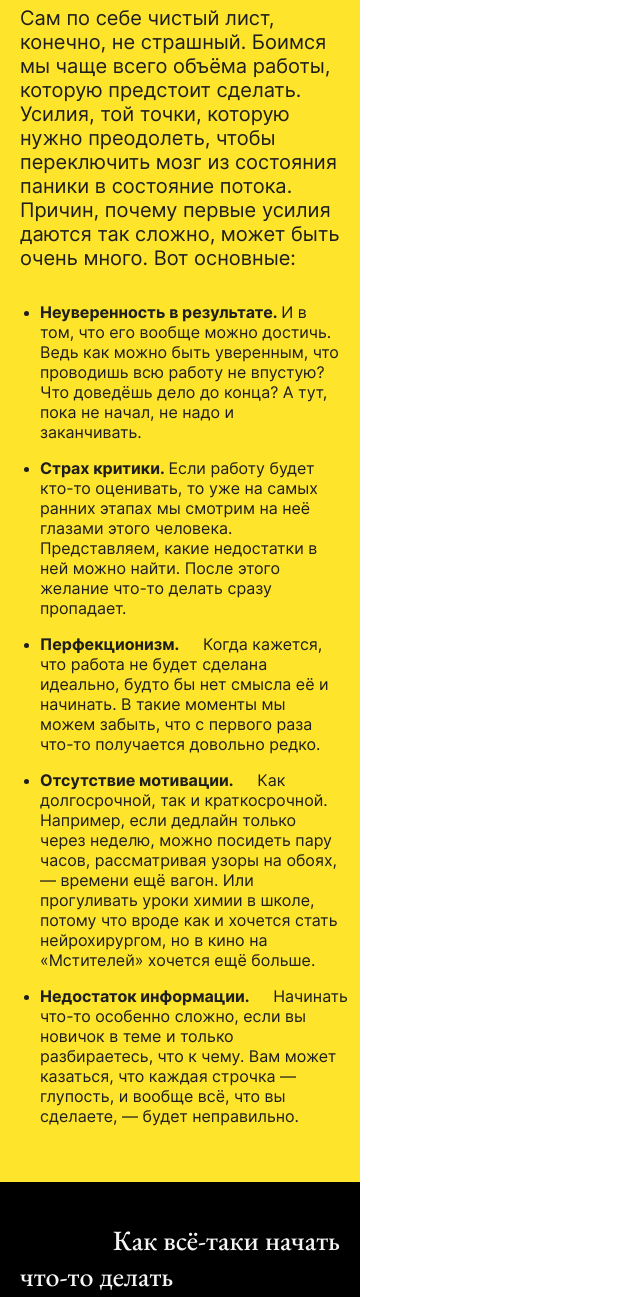
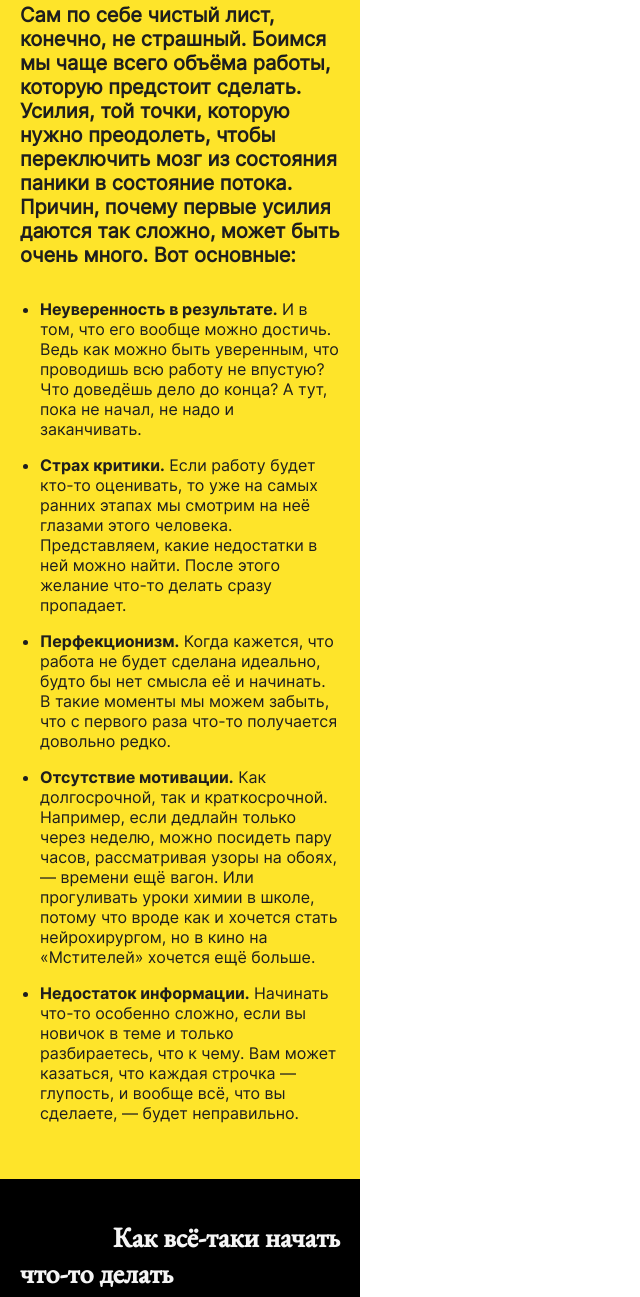
Before and after one commit to Grevtseva/s-chistogo-lista, a plain HTML site: page index.html in a window 1280 px wide. Shown: the part 1118-2415 px from the top of the page, without its empty margins (0-640 px from the left). Drawn offline with Linux system fonts and the light colour scheme.

Commit message:
Version 4

```diff
--- a/index.html
+++ b/index.html
@@ -13,7 +13,7 @@
       <a class="header__logo">
         <img class="header__logo-image" alt="Лого" src="./images/logo.svg">
       </a>
-      <nav class="menu">
+      <nav>
         <ul>
           <li class="header__menu header__menu-without-line">Главная</li>
           <li class="header__menu">О нас</li>
@@ -23,8 +23,7 @@
     </header>
     <main>
       <section
-        class="content-section content-section__theme--dark content-section__cover"
-      >
+        class="content-section content-section__theme--dark content-section__cover">
         <div class="cover" title="Изображение круга и треугольника">
           <h1 class="title">
             <span>С</span>
@@ -36,9 +35,9 @@
 
       <section class="content-section content-section__theme--dark">
         <div class="intro__heading">
-          <h3 class="intro__title">
+          <h5 class="intro__title">
             <span>8 способов борьбы со</span><span>страхом чистого листа</span>
-          </h3>
+          </h5>
           <time datetime="2022-06-05" class="intro__date">05.06.2022 г.</time>
         </div>
         <h3 class="intro__main-text">
@@ -60,74 +59,64 @@
           <span class="text-right">Почему чистый лист</span>
           <span> — такой cтрашный?</span>
         </h2>
-        <p class="content-section__introduction">
+        <h3 class="content-section__introduction">
           Сам по себе чистый лист, конечно, не страшный. Боимся мы чаще всего
           объёма работы, которую предстоит сделать. Усилия, той точки, которую
           нужно преодолеть, чтобы переключить мозг из состояния паники в
           состояние потока. Причин, почему первые усилия даются так сложно,
           может быть очень много. Вот основные:
-        </p>
+        </h3>
         <ul>
           <li class="content-section__list">
-            <span class="content-section__list-accent"
-              >Неуверенность в результате.&nbsp;</span
-            ><span class="content-section__list-item"
-              >И в том, что его вообще можно достичь. Ведь как можно быть
+            <span class="content-section__list-accent">
+              Неуверенность в результате.</span>
+              И в том, что его вообще можно достичь. Ведь как можно быть
               уверенным, что проводишь всю работу не впустую? Что доведёшь дело
-              до конца? А тут, пока не начал, не надо и заканчивать.</span
-            >
+              до конца? А тут, пока не начал, не надо и заканчивать.
+          </li>
+          <li class="content-section__list">
+            <span class="content-section__list-accent">
+              Страх критики.</span>
+              Если работу будет кто-то оценивать, то уже на самых ранних этапах
+              мы смотрим на неё глазами этого человека. Представляем, какие
+              недостатки в ней можно найти. После этого желание что-то делать
+              сразу пропадает.
           </li>
           <li class="content-section__list">
             <span class="content-section__list-accent"
-              >Страх критики.&nbsp;</span
-            ><span class="content-section__list-item"
-              >Если работу будет кто-то оценивать, то уже на самых ранних этапах
-              мы смотрим на неё глазами этого человека. Представляем, какие
-              недостатки в ней можно найти. После этого желание что-то делать
-              сразу пропадает.</span
-            >
+              >Перфекционизм.</span>
+              Когда кажется, что работа не будет сделана идеально, будто бы нет
+              смысла её и начинать. В такие моменты мы можем забыть, что с
+              первого раза что-то получается довольно редко.
           </li>
           <li class="content-section__list">
             <span class="content-section__list-accent"
-              >Перфекционизм.&nbsp;</span
-            ><span class="content-section__list content-section__list-item"
-              >Когда кажется, что работа не будет сделана идеально, будто бы нет
-              смысла её и начинать. В такие моменты мы можем забыть, что с
-              первого раза что-то получается довольно редко.</span
-            >
+              >Отсутствие мотивации.</span>
+              Как долгосрочной, так и краткосрочной. Например, если дедлайн
+              только через неделю, можно посидеть пару часов, рассматривая узоры
+              на обоях, — времени ещё вагон. Или прогуливать уроки химии в
+              школе, потому что вроде как и хочется стать нейрохирургом, но в
+              кино на «Мстителей» хочется ещё больше.
           </li>
           <li class="content-section__list">
             <span class="content-section__list-accent"
-              >Отсутствие мотивации.&nbsp;</span
-            ><span class="content-section__list content-section__list-item"
-              >Как долгосрочной, так и краткосрочной. Например, если дедлайн
-              только через неделю, можно посидеть пару часов, рассматривая узоры
-              на обоях, — времени ещё вагон. Или прогуливать уроки химии в
-              школе, потому что вроде как и хочется стать нейрохирургом, но в
-              кино на «Мстителей» хочется ещё больше.</span
-            >
-          </li>
-          <li class="content-section__list">
-            <span class="content-section__list-accent"
-              >Недостаток информации.&nbsp;</span
-            ><span class="content-section__list content-section__list-item"
-              >Начинать что-то особенно сложно, если вы новичок в теме и только
+              >Недостаток информации.</span>
+            Начинать что-то особенно сложно, если вы новичок в теме и только
               разбираетесь, что к чему. Вам может казаться, что каждая строчка —
               глупость, и вообще всё, что вы сделаете, — будет
-              неправильно.</span
-            >
+              неправильно.
           </li>
         </ul>
       </section>
       <section class="content-section content-section__theme--dark">
-        <p class="content-section__subtitle">
+        <h2 class="content-section__subtitle">
           <span class="text-right">Как всё-таки начать</span>
           <span>что-то делать</span>
-        </p>
-        <p class="content-section__introduction">
+        </h2>
+        <h3 class="content-section__introduction">
           Чаще всего страх чистого листа появляется не из-за чего-то одного, а
           из-за совокупности нескольких факторов. Вот что может помочь:
-        </p>
+        </h3>
         <div class="cards-list">
           <div class="card card__theme--dark">
             <div class="card__author">
@@ -141,28 +130,28 @@
               <h3 class="card__author-name">Алексей Поляринов</h3>
             </div>
             <h3 class="card__title">Начать любыми словами</h3>
-            <p class="card__text">
+            <h4 class="card__text">
               Любыми — без шуток. Если не верите нам, посмотрите, например, чем
               открывается эссе Алексея Поляринова «Чарли Кауфман: расширение
               пространства». Можно и менее радикально. Главное, чтобы пустую
               страницу начали заполнять символы. Получится своеобразная ловушка
               для мозга: он видит, что вы уже начали что-то делать, и ему
               становится легче войти в состояние потока.
-            </p>
+            </h4>
           </div>
 
           <div class="card card__theme--bright">
             <h3 class="card__title">
               Поставить перед собой рамку для фотографии
             </h3>
-            <p class="card__text">
+            <h4 class="card__text">
               Самую обычную: 10 на 15 сантиметров. Уже от одного ощущения, что
               предстоит работа над большой и сложной задачей, может пропасть
               всякое желание за неё браться. В такие моменты хорошо помогает
               загнать задачу в рамки — в прямом смысле. Сосредоточьтесь на том,
               чтобы заполнить только пространство 10х15 сантиметров. Что дальше
               — пока неважно.
-            </p>
+            </h4>
           </div>
           <div class="card card__theme--dark">
             <div class="card__author">
@@ -176,7 +165,7 @@
               <h3 class="card__author-name">Иван Бунин</h3>
             </div>
             <h3 class="card__title">Сделать из задачи рутину</h3>
-            <p class="card__text">
+            <h4 class="card__text">
               «Писать стихи нужно каждый день, подобно тому как скрипач или
               пианист непременно должен каждый день без пропусков по нескольку
               часов играть на своём инструменте. В противном случае ваш талант
@@ -185,7 +174,7 @@
               время нет никакой темы, идеи, то пишите просто обо всём, что
               увидите», — такой совет своему приятелю дал Иван Бунин. Нет повода
               ему не следовать.
-            </p>
+            </h4>
           </div>
         </div>
       </section>
--- a/styles/style.css
+++ b/styles/style.css
@@ -63,10 +63,10 @@ header {
 
 .header__menu {
     display: flex;
-    font-family:'EB Garamond',serif;
+    font-family:'Inter';
+    font-size: 16;
     color:#FFFFFF;
     text-decoration: underline;
-
   }
 
   .header__menu-without-line {
@@ -100,14 +100,15 @@ header {
 
 .intro__title {
     font-family:'Inter';
+    font-size: 16px;
     display: inline-block;
     color:#CCCCCC;
-    font-size: 16px;
     vertical-align: top;
 }
 
 .intro__date {
     font-family:'Inter';
+    font-size: 16px;
     display: inline-block;
     color:#CCCCCC;
 }
@@ -121,6 +122,8 @@ header {
 }
 
 .content-section__list {
+    font-family:'Inter';
+    font-size: 16px;
     margin-bottom: 16px;
     margin-left: 20px;
     justify-content: left;
@@ -128,29 +131,20 @@ header {
 }
 
 span.content-section__list-accent {
-    font-family:'Inter Bold', sans-serif;
+    font-family:'Inter Bold';
     font-size: 16px;
     display:inline;
     white-space: nowrap;
 }
 
-.content-section__list-item {
-    font-family:'Inter', sans-serif;
-    font-size: 16px;
-    display:inline;
-    margin-bottom: 16px;
-
-}
-
-
 .content-section__subtitle {
-    font-family:'EB Garamond Medium', serif;
+    font-family:'EB Garamond Medium';
     font-size: 28px;
     margin-bottom: 32px;
 }
 
 .content-section__introduction {
-    font-family:'Inter', sans-serif;
+    font-family:'Inter';
     font-size: 20px;
     margin-bottom: 32px;
 }
@@ -158,13 +152,13 @@ span.content-section__list-accent {
 
 .card__title {
     margin-bottom: 8px;
-    font-family:'EB Garamond Medium', serif;
+    font-family:'EB Garamond Medium';
     font-size: 22px;
 }
 
 
 .card__text {
-    font-family:'Inter', sans-serif;
+    font-family:'Inter';
     font-size: 16px;
 }
 
@@ -209,11 +203,15 @@ footer {
 
 .footer__copy {
     color: #CCCCCC;
+    font-family:'Inter';
+    font-size: 16px;
 }
 
 .footer__links {
     color: #CCCCCC;
     align-items: end;
     margin-left: 16px;
+    font-family:'Inter';
+    font-size: 14px;
 
 }
```
